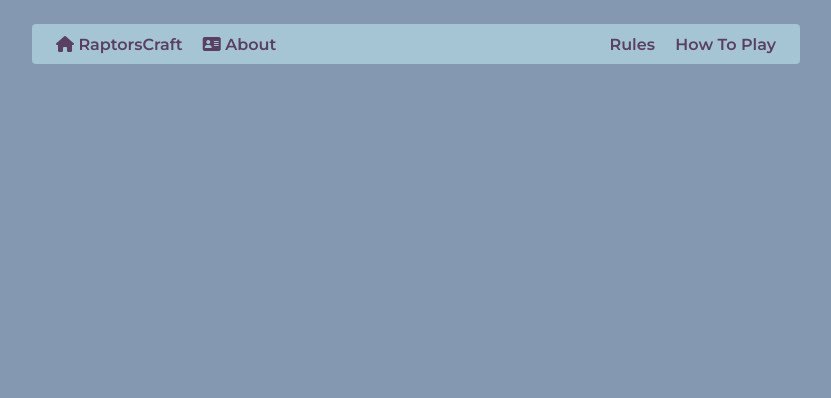
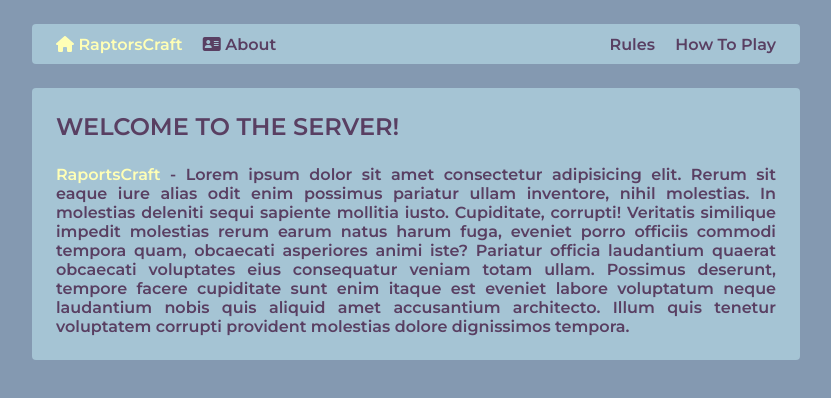
Before and after one commit to raptorscraft/raptorscraft.github.io, a plain HTML site: page index.html in a window 1280 px wide. Shown: the whole page, without its empty margins (224-1055 px from the left). Drawn offline with Linux system fonts and the light colour scheme.

Commit message:
change html and css

```diff
--- a/assets/css/main.css
+++ b/assets/css/main.css
@@ -10,7 +10,7 @@
 
 
     --radius: 0.5vh;
-    --padding: 0.2vh;
+    --padding: 2vh;
 }
 
 * {
@@ -30,7 +30,7 @@ body {
     color: var(--text);
 }
 
-main {
+.container {
     position: absolute;
 
     top: 0;
@@ -47,7 +47,6 @@ header {
     background: var(--menus);
 
     border-radius: var(--radius);
-    padding: var(--padding);
 
     display: flex;
     justify-content: space-between;
@@ -63,7 +62,7 @@ header {
 }
 
 .nav_item {
-    padding: 0 1vh;
+    padding: 1vh;
 }
 
 .nav_item:hover {
@@ -71,3 +70,38 @@ header {
 
     transition: 0.3s;
 }
+
+main {
+    background: var(--menus);
+
+    margin-top: 3vh;
+
+    border-radius: var(--radius);
+    padding: calc(var(--padding) + 1vh);
+
+    min-width: 10vh;
+    min-height: 10vh;
+}
+
+.for_logo {
+    font-size: 3vh;
+
+    text-transform: uppercase;
+
+    margin-bottom: 3vh;
+}
+
+.for_info {
+    text-align: justify;
+}
+
+
+/* RaptorsCraft Span */
+
+.RaptorsCraft {
+    color: rgb(255, 255, 182);
+}
+
+.RaptorsCraftIcon {
+    color: rgb(255, 255, 182);
+}
--- a/index.html
+++ b/index.html
@@ -16,10 +16,10 @@
     <link rel="stylesheet" href="https://cdnjs.cloudflare.com/ajax/libs/font-awesome/6.4.0/css/all.min.css" integrity="sha512-iecdLmaskl7CVkqkXNQ/ZH/XLlvWZOJyj7Yy7tcenmpD1ypASozpmT/E0iPtmFIB46ZmdtAc9eNBvH0H/ZpiBw==" crossorigin="anonymous" referrerpolicy="no-referrer" />
 </head>
 <body>
-    <main>
+    <div class="container">
         <header>
             <nav class="nav_section">
-                <a href="" class="nav_item"><i class="fa-solid fa-house"></i> RaptorsCraft</a>
+                <a href="" class="nav_item"><span class = "RaptorsCraft"><i class="fa-solid fa-house RaptorsCraftIcon"></i> RaptorsCraft</span></a>
                 <a href="" class="nav_item"><i class="fa-solid fa-address-card"></i> About</a>
             </nav>
             <nav class="nav_section">
@@ -27,6 +27,19 @@
                 <a href="" class="nav_item">How To Play</a>
             </nav>
         </header>
-    </main>
+
+        <main>
+            <div class="info_section">
+                <div class="for_logo">
+                    Welcome To The Server!
+                </div>
+                <div class="for_info">
+                    <span class = "RaptorsCraft">RaportsCraft</span> - Lorem ipsum dolor sit amet consectetur adipisicing elit. Rerum sit eaque iure alias odit enim possimus pariatur ullam inventore, nihil molestias. In molestias deleniti sequi sapiente mollitia iusto. Cupiditate, corrupti!
+                    Veritatis similique impedit molestias rerum earum natus harum fuga, eveniet porro officiis commodi tempora quam, obcaecati asperiores animi iste? Pariatur officia laudantium quaerat obcaecati voluptates eius consequatur veniam totam ullam.
+                    Possimus deserunt, tempore facere cupiditate sunt enim itaque est eveniet labore voluptatum neque laudantium nobis quis aliquid amet accusantium architecto. Illum quis tenetur voluptatem corrupti provident molestias dolore dignissimos tempora.
+                </div>
+            </div>
+        </main>
+    </div>
 </body>
 </html>
```
